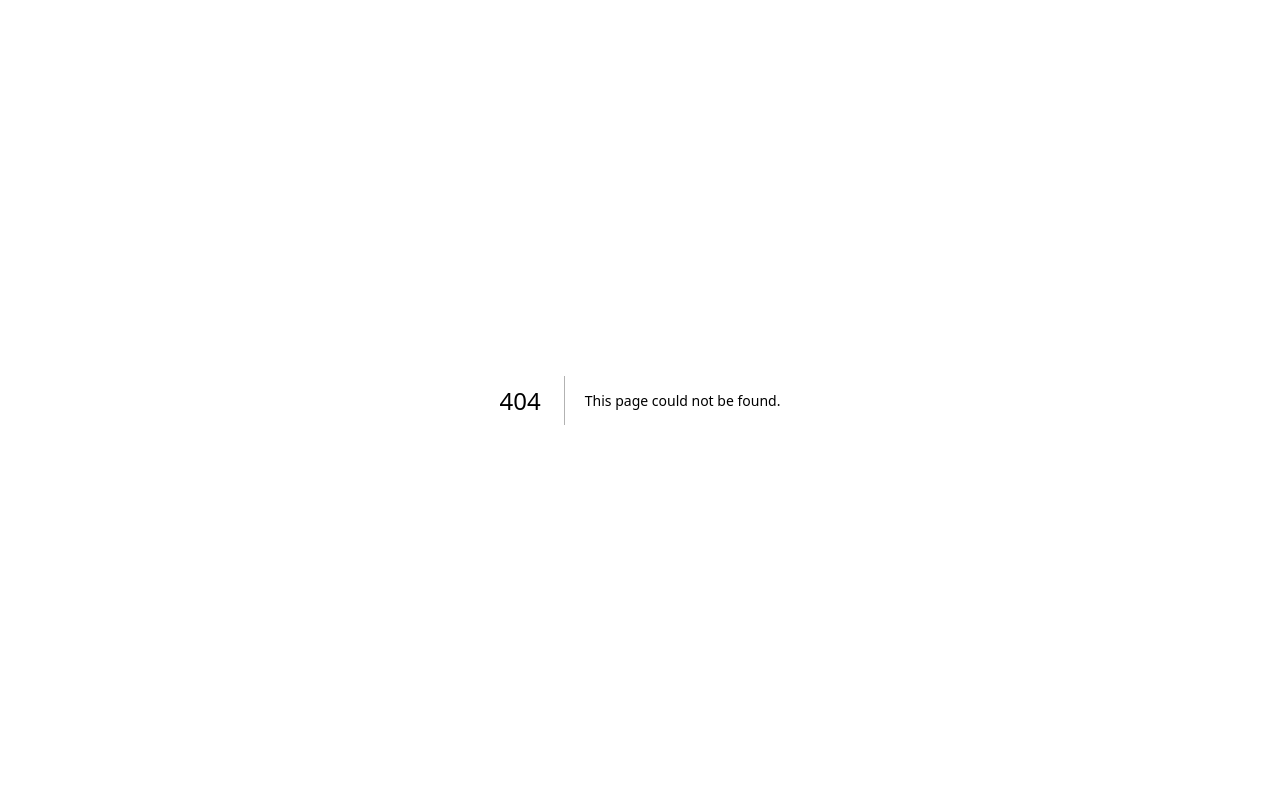
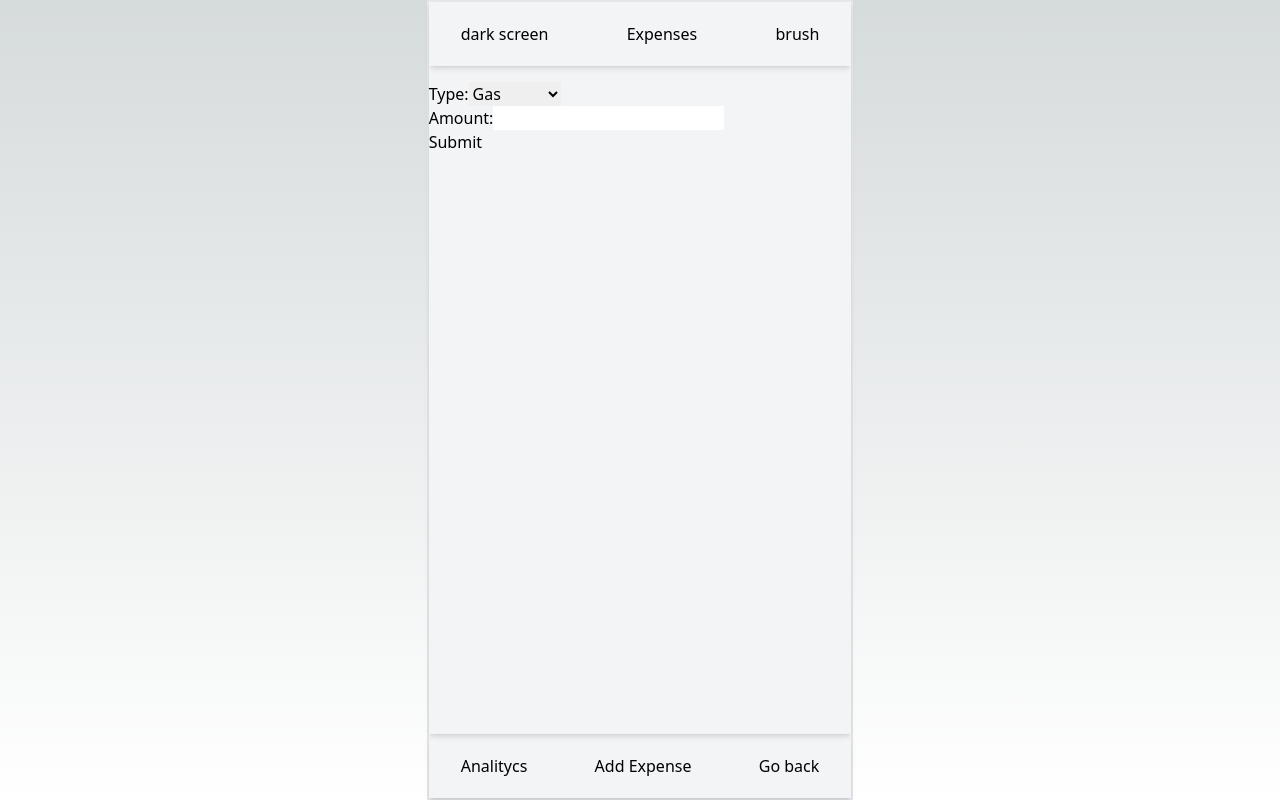
Before and after one commit to LukaszSinica/expense-list, a Next.js app: page /addexpense in a window 1280 px wide. Before the commit this address had no page. Built offline with nearby package versions, Linux system fonts and the light colour scheme.

Commit message:
Add expense page

```diff
--- /dev/null
+++ b/src/app/addexpense/page.tsx
@@ -0,0 +1,15 @@
+import AddExpense from "@/components/addExpense";
+import Footer from "@/components/footer";
+import Header from "@/components/header";
+
+export default function Page() {
+    const backButton = true;
+
+    return (
+      <main className="md:border-2 sm:border-0 bg-gray-100 md:w-1/3 sm:w-full h-screen flex flex-col justify-between">
+        <Header/>
+        <AddExpense/>
+        <Footer backButton={backButton}/>
+      </main>
+    );
+  }
--- /dev/null
+++ b/src/app/lib/expesneListTypes.tsx
@@ -0,0 +1,5 @@
+export const expenseListTypes = [
+    "Gas",
+    "Groceries",
+    "Food",
+]
--- /dev/null
+++ b/src/components/addExpense.tsx
@@ -0,0 +1,41 @@
+"use client"
+import { expenseListTypes } from '@/app/lib/expesneListTypes'
+import React, { FormEvent } from 'react'
+
+export default function AddExpense() {
+  const optionTypes = expenseListTypes.map((type, key) =>
+    <option key={key} value={type}>{type}</option>
+  )
+
+  async function onSubmit(event: FormEvent<HTMLFormElement>) {
+    event.preventDefault()
+    const formData = new FormData(event.currentTarget)
+    const formJson = Object.fromEntries(formData.entries());
+    try {
+      const expenses = JSON.parse(localStorage.getItem('expenses') ?? '[]');
+      expenses.push({...formJson, entry: 1});
+      localStorage.setItem('expenses', JSON.stringify(expenses));
+    }  catch (error) {}
+  }
+
+  return (
+    <div className="flex-grow shadow-gray shadow-md justify-center pt-4">
+      <form onSubmit={onSubmit}>
+      <div>
+        Type:
+        <select name="type" defaultValue="Gas">
+          {optionTypes}
+        </select>
+      </div>
+      <div>
+        Amount:
+        <input type="number" id="amount" name="amount"/>
+      </div>
+      <button type="submit">Submit</button>
+      </form>
+    </div>
+  )
+}
+function handleSubmit(event: Event | undefined) {
+  throw new Error('Function not implemented.');
+}
--- a/src/components/expenseList.tsx
+++ b/src/components/expenseList.tsx
@@ -1,9 +1,26 @@
+"use client"
 import { expenseListDataTest } from '@/app/lib/expenseListDataTest'
-import React from 'react'
+import React, { useEffect, useState } from 'react'
+interface Expense {
+  type: string;
+  amount: number;
+  entry: string;
+}
+export default function ExpenseList() {
+  const [expenses, setExpenses] = useState<Expense[]>([]);
 
-export default function ExpenseList() {
+  useEffect(() => {
+    let storedExpenses: Expense[] = [];
+    try {
+      storedExpenses = JSON.parse(localStorage.getItem('expenses') ?? '[]');
+    } catch (error) {
+      console.error("Error parsing 'expenses':", error);
+    }
 
-  const expenseListData = expenseListDataTest.map((expense, key) =>
+    setExpenses(storedExpenses);
+  }, []);
+
+  const expenseListData = expenses.map((expense, key) =>
     <div key={key} className="flex justify-between shadow-gray shadow-md px-12 py-4 hover:bg-gray-200">
       <div className="flex grow-1">
         <div className="self-center">icon</div>
@@ -16,7 +33,7 @@ export default function ExpenseList() {
           </div>
         </div>
       </div>
-      <div className="self-center text-red-400 font-semibold">$ -{expense.value}</div>
+      <div className="self-center text-red-400 font-semibold">$ -{expense.amount}</div>
     </div>
   )
 
--- a/src/components/footer.tsx
+++ b/src/components/footer.tsx
@@ -5,7 +5,7 @@ export default function Footer({backButton = false}) {
   return (
     <footer className="flex justify-between p-8 h-12 shadow-gray shadow-md items-center">
         <div>Analitycs</div>
-        <div>add expense</div>
+        <Link href="/addexpense">Add Expense</Link>
         {backButton ? <Link href="/">Go back</Link> : <Link href="/changelog">Changelog</Link>}
     </footer>
   )
```
